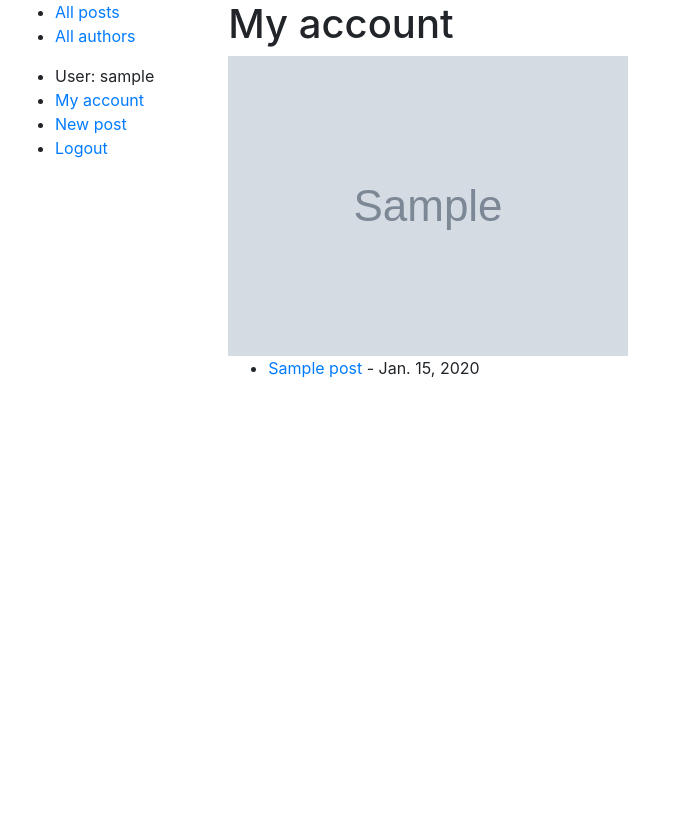
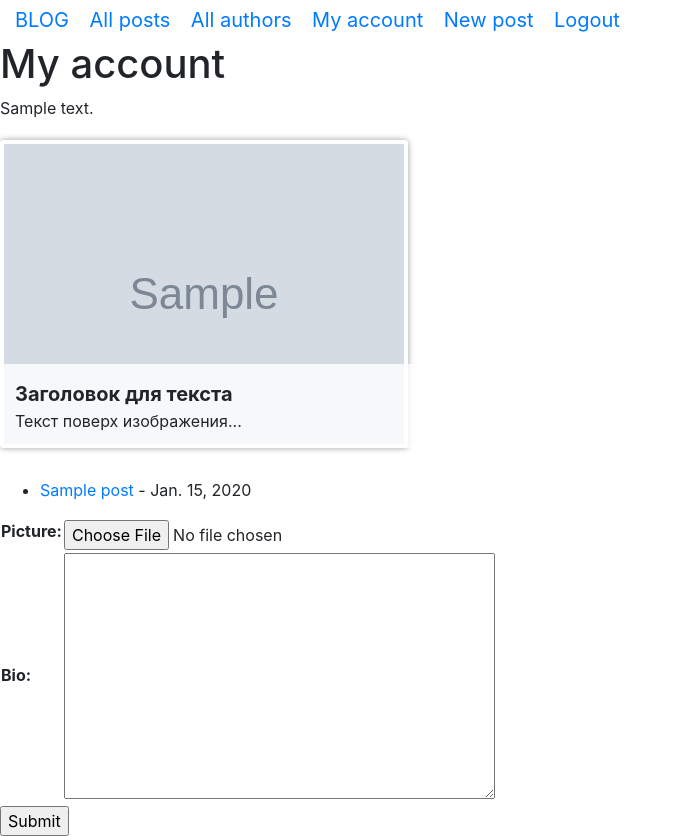
Before and after one commit to Chudopal/django_orange_blog, a Django app: page /feed/posts/1 in a window 1280 px wide. Shown: the whole page, without its empty margins (0-691 px from the left). Before the commit the page ends 378 px from the top, so only its background shows below. Run offline with Django 3.2, Linux system fonts and the light colour scheme; a user stored in the database is signed in; tables that the repository leaves empty hold one stand-in row (values such as "Sample post"); grey boxes marked "Sample" are stand-in pictures; some libraries are stand-ins or nearby versions.

Commit message:
added css

```diff
--- a/blog/urls.py
+++ b/blog/urls.py
@@ -30,3 +30,4 @@ urlpatterns += [
 ]
 
 urlpatterns += static(settings.MEDIA_URL, document_root=settings.MEDIA_ROOT)
+urlpatterns += static(settings.STATIC_URL, document_root=settings.STATICFILES_DIRS)
--- /dev/null
+++ b/feed/static/feed/css/styles.css
@@ -0,0 +1,29 @@
+.img__container {
+    position: relative;
+    margin: 20px auto 30px auto;
+  }
+
+  .img__container>img {
+    display: inline-block;
+    max-width: 100%;
+    height: auto;
+    border-radius: 4px;
+    box-shadow: 0 0 6px #9E9E9E;
+    border: 4px solid #fff;
+  }
+
+  .img__description {
+    position: absolute;
+    left: 0;
+    right: 0;
+    bottom: 0;
+    padding: 15px;
+    background-color: rgba(255, 255, 255, 0.8);
+    border-bottom-left-radius: 4px;
+    border-bottom-right-radius: 4px;
+  }
+
+  .img__header {
+    font-weight: bold;
+    font-size: 1.25em;
+  }
--- a/feed/templates/base.html
+++ b/feed/templates/base.html
@@ -1,3 +1,4 @@
+{% load static %}
 <!DOCTYPE html>
 <html lang="en">
 <head>
@@ -8,35 +9,40 @@
   <link rel="stylesheet" href="https://stackpath.bootstrapcdn.com/bootstrap/4.1.3/css/bootstrap.min.css" integrity="sha384-MCw98/SFnGE8fJT3GXwEOngsV7Zt27NXFoaoApmYm81iuXoPkFOJwJ8ERdknLPMO" crossorigin="anonymous">
 
   <!-- Add additional CSS in static file -->
-  {% load static %}
-  <link rel="stylesheet" href="{% static 'css/styles.css' %}">
+  <link rel="stylesheet" href="{% static 'feed/css/styles.css' %}">
 </head>
 <body>
 
-<div class="container-fluid">
 
-<div class="row">
-  <div class="col-sm-2">
-  {% block sidebar %}
-  <ul class="sidebar-nav">
-    <li><a href="{% url 'list-of-posts' %}">All posts</a></li>
-    <li><a href="{% url 'list-of-authors' %}">All authors</a></li>
-  </ul>
+<nav class="nav nav-inline">
+  <div class="container-fluid">
+    <!—Название сайта и кнопка раскрытия меню для мобильных-->
 
-  <ul class="sidebar-nav">
-    {% if user.is_authenticated %}
-    <li>User: {{ user.get_username }}</li>
-    <li> <a href='{% url 'my-posts' user.pk %}'> My account</a></li>
-    <li><a href='{% url "create-post" %}'>New post</a></li>
-    <li><a href="{% url 'logout'%}?next={{request.path}}">Logout</a></li>
-  {% else %}
-    <li><a href="{% url 'login'%}?next={{request.path}}">Login</a></li>
-  {% endif %}
-  </ul>
+    {% block menu %}
 
-{% endblock %}
-  </div>
-  <div class="col-sm-10 ">
+      <a class="navbar-brand" href="#">BLOG</a>
+
+      <a class="navbar-brand" href="{% url 'list-of-posts' %}">All posts</a>
+      <a class="navbar-brand" href="{% url 'list-of-authors' %}">All authors</a>
+
+      {% if user.is_authenticated %}
+        <a class="navbar-brand" href='{% url 'my-posts' user.pk %}'> My account</a>
+        <a class="navbar-brand" href='{% url "create-post" %}'>New post</a>
+        <a class="navbar-brand" href="{% url 'logout'%}?next={{request.path}}">Logout</a>
+      {% else %}
+        <a href="{% url 'login'%}?next={{request.path}}">Login</a>
+      {% endif %}
+    {%endblock%}
+  </div><!-- /.container-fluid -->
+</nav>
+
+
+
+
+
+
+
+<div class="m-x-auto" style="width: 500px;">
 
 
   {% block content %}{% endblock %}
@@ -58,12 +64,8 @@
         </div>
     {% endif %}
   {% endblock %}
-
-
-  </div>
 </div>
 
-</div>
 <script src="https://code.jquery.com/jquery-3.2.1.slim.min.js" integrity="sha384-KJ3o2DKtIkvYIK3UENzmM7KCkRr/rE9/Qpg6aAZGJwFDMVNA/GpGFF93hXpG5KkN" crossorigin="anonymous"></script>
 <script src="https://cdnjs.cloudflare.com/ajax/libs/popper.js/1.12.9/umd/popper.min.js" integrity="sha384-ApNbgh9B+Y1QKtv3Rn7W3mgPxhU9K/ScQsAP7hUibX39j7fakFPskvXusvfa0b4Q" crossorigin="anonymous"></script>
 <script src="https://maxcdn.bootstrapcdn.com/bootstrap/4.0.0/js/bootstrap.min.js" integrity="sha384-JZR6Spejh4U02d8jOt6vLEHfe/JQGiRRSQQxSfFWpi1MquVdAyjUar5+76PVCmYl" crossorigin="anonymous"></script>
--- a/feed/templates/feed/my_account.html
+++ b/feed/templates/feed/my_account.html
@@ -4,7 +4,16 @@
 
 <h1> My account </h1>
 
-<img src="{{ profile.picture.url }}" />
+<p> {{profile.bio}} </p>
+
+
+<div class="img__container">
+    <img src="{{ profile.picture.url }}" class="img-fluid"/>
+    <div class="img__description">
+    <div class="img__header">Заголовок для текста</div>
+    Текст поверх изображения...
+  </div>
+</div>
 
 {% if profile.posts.all %}
 
@@ -20,4 +29,13 @@
 
 {% endif %}
 
+<form action="" method="post">
+    {% csrf_token %}
+    <table>
+    {{ profile_form.as_table }}
+    </table>
+    <input type="submit" value="Submit" />
+
+</form>
+
 {% endblock %}
--- a/feed/views.py
+++ b/feed/views.py
@@ -1,11 +1,15 @@
-from django.shortcuts import render
 from .models import (
     Post,
     Comment,
     Profile
 )
+from .forms import (
+    CommentForm,
+    LikeForm,
+    ProfileForm
+)
+from django.shortcuts import render
 from django.contrib.auth.decorators import login_required
-from .forms import CommentForm, LikeForm
 from django.contrib.auth.models import User
 from django.views import generic
 from django.views.generic.edit import CreateView, UpdateView, DeleteView
@@ -77,7 +81,6 @@ class CreatePost(LoginRequiredMixin, CreateView):
         obj.author = profile
         obj.save()
         profile.posts.add(obj)
-        profile.save()
         return super(CreatePost, self).form_valid(form)
 
 
@@ -92,11 +95,18 @@ class DeletePost(LoginRequiredMixin, DeleteView):
     model = Post
     success_url = reverse_lazy('list-of-posts')
 
-
+@login_required
 def my_account(request, pk):
     """This function is for showing your posts"""
-    profile = Profile.objects.get(user=User.objects.get(pk=pk))
+    profile = Profile.objects.get(user=request.user)
+    profile_form = ProfileForm(request.POST or None)
+
+    if profile_form.is_valid():
+        obj = profile_form.save(commit=False)
+
     context = {
         "profile": profile,
+        'profile_form': profile_form,
     }
+
     return render(request, "feed/my_account.html", context)
```
Also changed, not shown: blog/settings.py (+18 -1 lines), feed/static/css/styles.css (deleted).
